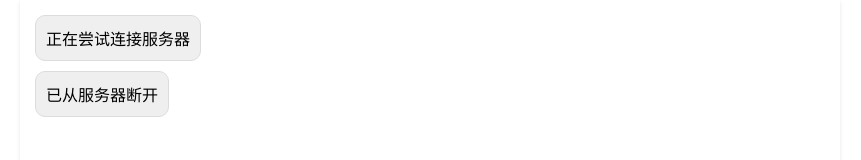
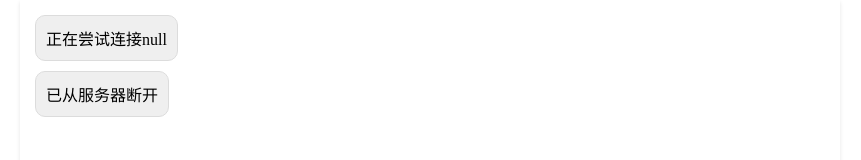
Before and after one commit to Neko110923/NekoWebSocketChat, a plain HTML site: page chat.html in a window 1280 px wide. Shown: the top 160 px of the page, without its empty margins (210-1071 px from the left). Drawn offline with Linux system fonts and the light colour scheme.

Commit message:
Update chat.html

```diff
--- a/chat.html
+++ b/chat.html
@@ -104,7 +104,7 @@
     <script>
         var Address = localStorage.getItem("serverAddress");
         document.addEventListener("DOMContentLoaded", function() {
-            displayMessage("正在尝试连接服务器", 'other');
+            displayMessage("正在尝试连接" + Address, 'other');
         });
         var socket = new WebSocket("ws://" + Address);
 
```
